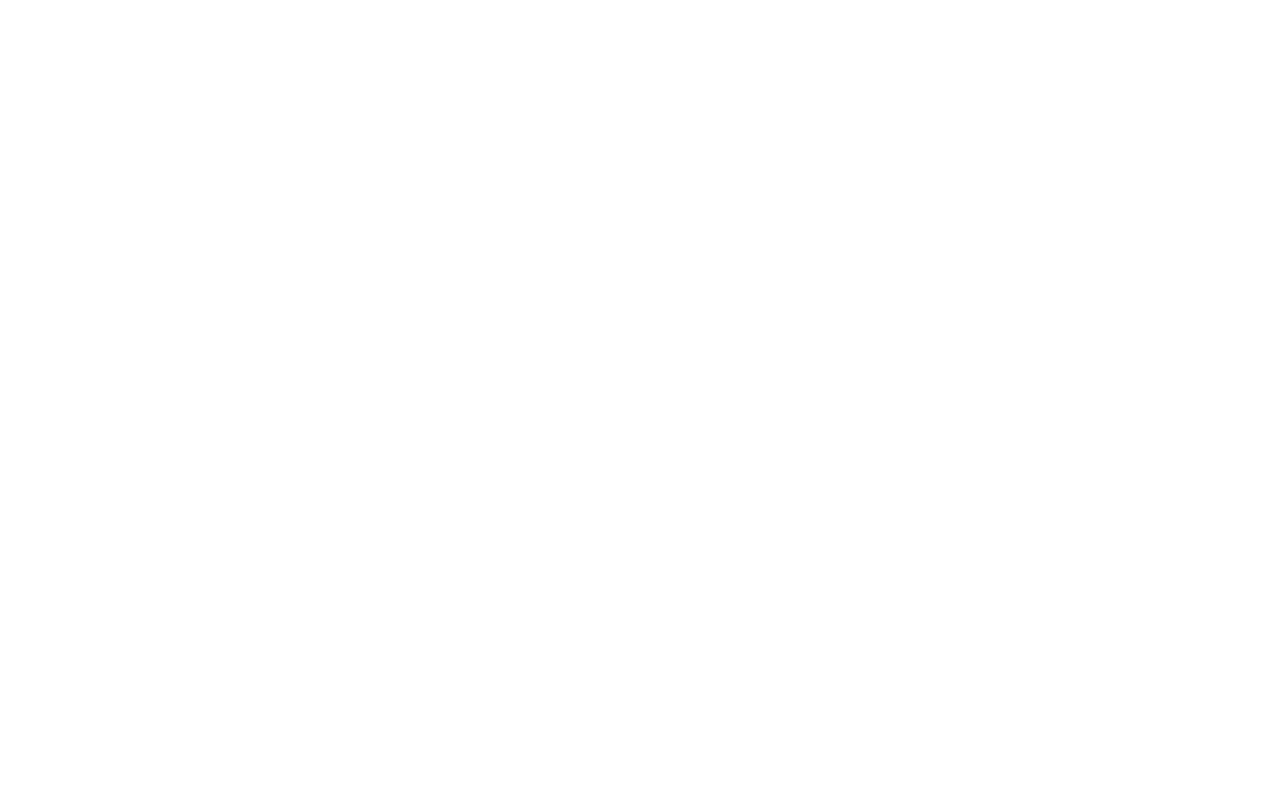
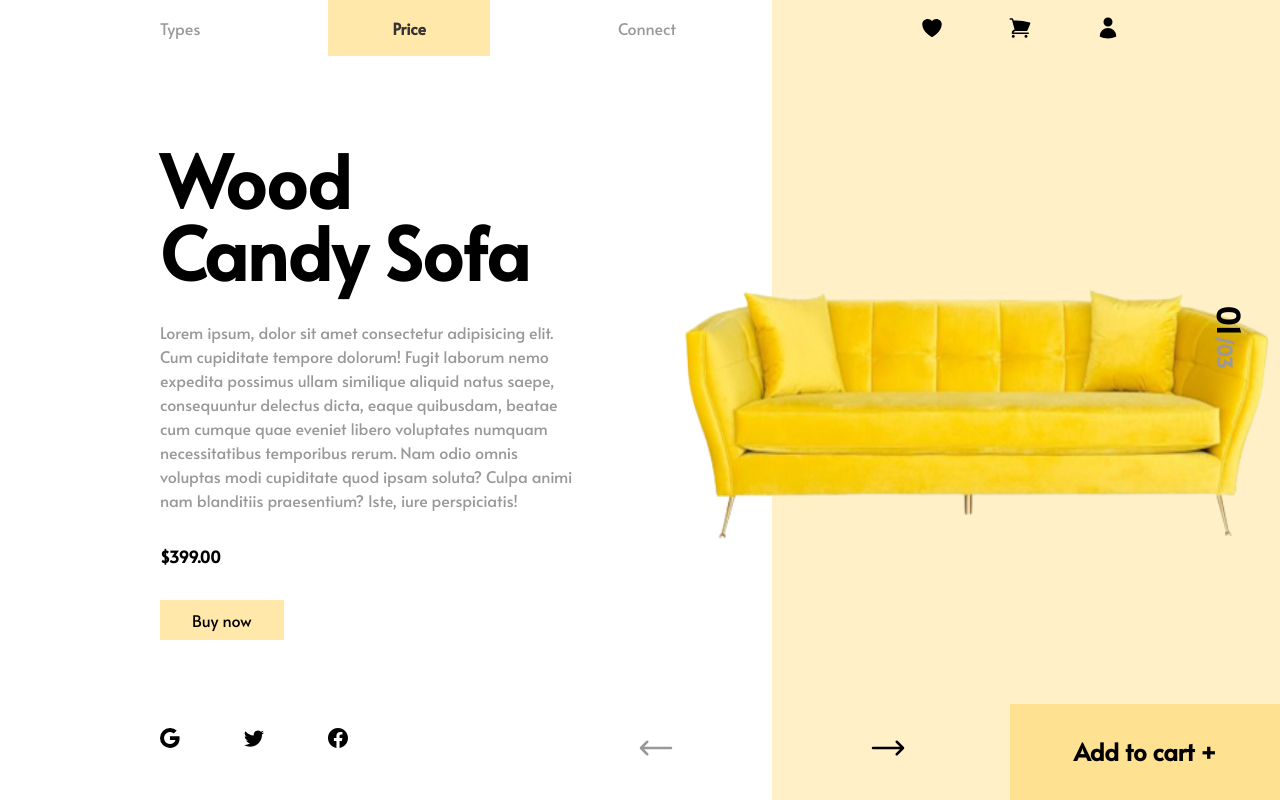
Before and after one commit to JaGarcia02/Frontend_design_reference, a React (Vite) app in the folder frontend_testing_react_vite/client/: page / in a window 1280 px wide. Before the commit this address had no page. Built offline with nearby package versions, Linux system fonts and the light colour scheme.

Commit message:
tailwind_project01 added

```diff
--- a/frontend_testing_react_vite/client/src/App.jsx
+++ b/frontend_testing_react_vite/client/src/App.jsx
@@ -5,11 +5,13 @@
 import DynamicAddRemove_Page from "./pages/DynamicAddRemove_Page";
 import DnDTodo_Page from "./pages/DnDTodo_Page";
 import IdleTime from "./pages/IdleTime";
+import TailwindCSS_project01 from "./pages/TailwindCSS_project01";
 
 function App() {
   return (
     <>
       <Routes>
+        <Route path="/" element={<TailwindCSS_project01 />} />
         <Route path="/test" element={<Recipe_Page />} />
         <Route path="/test2" element={<DynamicAddRemove_Page />} />
         <Route path="/test3" element={<DnDTodo_Page />} />
--- /dev/null
+++ b/frontend_testing_react_vite/client/src/components/TailwindCSS_project01/HeroTextContent.jsx
@@ -0,0 +1,21 @@
+import React from "react";
+
+const HeroTextContent = () => {
+  return (
+    <div className="flex flex-col gap-8 items-start w-[80%]">
+      <h1 className="text-7xl font-bold">Wood Candy Sofa</h1>
+      <p className="text-[#999999]">
+        Lorem ipsum, dolor sit amet consectetur adipisicing elit. Cum cupiditate
+        tempore dolorum! Fugit laborum nemo expedita possimus ullam similique
+        aliquid natus saepe, consequuntur delectus dicta, eaque quibusdam,
+        beatae cum cumque quae eveniet libero voluptates numquam necessitatibus
+        temporibus rerum. Nam odio omnis voluptas modi cupiditate quod ipsam
+        soluta? Culpa animi nam blanditiis praesentium? Iste, iure perspiciatis!
+      </p>
+      <strong className="taxt-2xl font-semibold">$399.00</strong>
+      <button className="bg-[#FFE8A9] px-8 py-2">Buy now</button>
+    </div>
+  );
+};
+
+export default HeroTextContent;
--- /dev/null
+++ b/frontend_testing_react_vite/client/src/components/TailwindCSS_project01/ImageContainer.jsx
@@ -0,0 +1,12 @@
+import React from "react";
+import sofaImg from "../../assets/images/noBg.png";
+
+const ImageContainer = () => {
+  return (
+    <div className="absolute top-[8%] left-[-100px]">
+      <img src={sofaImg} alt="" className="w-[700px] h-[700px]" />
+    </div>
+  );
+};
+
+export default ImageContainer;
--- /dev/null
+++ b/frontend_testing_react_vite/client/src/components/TailwindCSS_project01/LeftFooter.jsx
@@ -0,0 +1,58 @@
+import React from "react";
+
+const LeftFooter = () => {
+  return (
+    <div className="flex justify-between">
+      <div className="flex gap-16">
+        <svg
+          xmlns="http://www.w3.org/2000/svg"
+          width="20"
+          height="20"
+          fill="currentColor"
+          className="bi bi-google"
+          viewBox="0 0 16 16"
+        >
+          <path d="M15.545 6.558a9.42 9.42 0 0 1 .139 1.626c0 2.434-.87 4.492-2.384 5.885h.002C11.978 15.292 10.158 16 8 16A8 8 0 1 1 8 0a7.689 7.689 0 0 1 5.352 2.082l-2.284 2.284A4.347 4.347 0 0 0 8 3.166c-2.087 0-3.86 1.408-4.492 3.304a4.792 4.792 0 0 0 0 3.063h.003c.635 1.893 2.405 3.301 4.492 3.301 1.078 0 2.004-.276 2.722-.764h-.003a3.702 3.702 0 0 0 1.599-2.431H8v-3.08h7.545z" />
+        </svg>
+        <svg
+          xmlns="http://www.w3.org/2000/svg"
+          width="20"
+          height="20"
+          fill="currentColor"
+          className="bi bi-twitter"
+          viewBox="0 0 16 16"
+        >
+          <path d="M5.026 15c6.038 0 9.341-5.003 9.341-9.334 0-.14 0-.282-.006-.422A6.685 6.685 0 0 0 16 3.542a6.658 6.658 0 0 1-1.889.518 3.301 3.301 0 0 0 1.447-1.817 6.533 6.533 0 0 1-2.087.793A3.286 3.286 0 0 0 7.875 6.03a9.325 9.325 0 0 1-6.767-3.429 3.289 3.289 0 0 0 1.018 4.382A3.323 3.323 0 0 1 .64 6.575v.045a3.288 3.288 0 0 0 2.632 3.218 3.203 3.203 0 0 1-.865.115 3.23 3.23 0 0 1-.614-.057 3.283 3.283 0 0 0 3.067 2.277A6.588 6.588 0 0 1 .78 13.58a6.32 6.32 0 0 1-.78-.045A9.344 9.344 0 0 0 5.026 15z" />
+        </svg>
+        <svg
+          xmlns="http://www.w3.org/2000/svg"
+          width="20"
+          height="20"
+          fill="currentColor"
+          className="bi bi-facebook"
+          viewBox="0 0 16 16"
+        >
+          <path d="M16 8.049c0-4.446-3.582-8.05-8-8.05C3.58 0-.002 3.603-.002 8.05c0 4.017 2.926 7.347 6.75 7.951v-5.625h-2.03V8.05H6.75V6.275c0-2.017 1.195-3.131 3.022-3.131.876 0 1.791.157 1.791.157v1.98h-1.009c-.993 0-1.303.621-1.303 1.258v1.51h2.218l-.354 2.326H9.25V16c3.824-.604 6.75-3.934 6.75-7.951z" />
+        </svg>
+      </div>
+      <div className="text-[#999999]">
+        <svg
+          xmlns="http://www.w3.org/2000/svg"
+          fill="none"
+          viewBox="0 0 24 24"
+          strokeWidth={1.5}
+          stroke="currentColor"
+          className="w-10 h-10"
+        >
+          <path
+            strokeLinecap="round"
+            strokeLinejoin="round"
+            d="M6.75 15.75L3 12m0 0l3.75-3.75M3 12h18"
+          />
+        </svg>
+      </div>
+    </div>
+  );
+};
+
+export default LeftFooter;
--- /dev/null
+++ b/frontend_testing_react_vite/client/src/components/TailwindCSS_project01/NavIcons.jsx
@@ -0,0 +1,38 @@
+import React from "react";
+
+const NavIcons = () => {
+  return (
+    <div className="flex gap-16 py-4 justify-end">
+      <svg
+        xmlns="http://www.w3.org/2000/svg"
+        viewBox="0 0 24 24"
+        fill="currentColor"
+        className="w-6 h-6"
+      >
+        <path d="M11.645 20.91l-.007-.003-.022-.012a15.247 15.247 0 01-.383-.218 25.18 25.18 0 01-4.244-3.17C4.688 15.36 2.25 12.174 2.25 8.25 2.25 5.322 4.714 3 7.688 3A5.5 5.5 0 0112 5.052 5.5 5.5 0 0116.313 3c2.973 0 5.437 2.322 5.437 5.25 0 3.925-2.438 7.111-4.739 9.256a25.175 25.175 0 01-4.244 3.17 15.247 15.247 0 01-.383.219l-.022.012-.007.004-.003.001a.752.752 0 01-.704 0l-.003-.001z" />
+      </svg>
+      <svg
+        xmlns="http://www.w3.org/2000/svg"
+        viewBox="0 0 24 24"
+        fill="currentColor"
+        className="w-6 h-6"
+      >
+        <path d="M2.25 2.25a.75.75 0 000 1.5h1.386c.17 0 .318.114.362.278l2.558 9.592a3.752 3.752 0 00-2.806 3.63c0 .414.336.75.75.75h15.75a.75.75 0 000-1.5H5.378A2.25 2.25 0 017.5 15h11.218a.75.75 0 00.674-.421 60.358 60.358 0 002.96-7.228.75.75 0 00-.525-.965A60.864 60.864 0 005.68 4.509l-.232-.867A1.875 1.875 0 003.636 2.25H2.25zM3.75 20.25a1.5 1.5 0 113 0 1.5 1.5 0 01-3 0zM16.5 20.25a1.5 1.5 0 113 0 1.5 1.5 0 01-3 0z" />
+      </svg>
+      <svg
+        xmlns="http://www.w3.org/2000/svg"
+        viewBox="0 0 24 24"
+        fill="currentColor"
+        className="w-6 h-6"
+      >
+        <path
+          fillRule="evenodd"
+          d="M7.5 6a4.5 4.5 0 119 0 4.5 4.5 0 01-9 0zM3.751 20.105a8.25 8.25 0 0116.498 0 .75.75 0 01-.437.695A18.683 18.683 0 0112 22.5c-2.786 0-5.433-.608-7.812-1.7a.75.75 0 01-.437-.695z"
+          clipRule="evenodd"
+        />
+      </svg>
+    </div>
+  );
+};
+
+export default NavIcons;
--- /dev/null
+++ b/frontend_testing_react_vite/client/src/components/TailwindCSS_project01/NavLinks.jsx
@@ -0,0 +1,22 @@
+import React from "react";
+
+const NavLinks = () => {
+  return (
+    <div className="flex gap-32 justify-between text-[#999999]">
+      <a href="#" className="py-4">
+        Types
+      </a>
+      <a
+        href="#"
+        className="py-4 bg-[#FFE8A9] px-16 font-semibold text-[#343434]"
+      >
+        Price
+      </a>
+      <a href="#" className="py-4">
+        Connect
+      </a>
+    </div>
+  );
+};
+
+export default NavLinks;
--- /dev/null
+++ b/frontend_testing_react_vite/client/src/components/TailwindCSS_project01/PageCount.jsx
@@ -0,0 +1,12 @@
+import React from "react";
+
+const PageCount = () => {
+  return (
+    <div className="absolute right-5 top-[40%] rotate-90 text-xl font-semibold">
+      <span className="text-3xl font-bold">01</span>
+      <span className="text-[#999999]">/03</span>
+    </div>
+  );
+};
+
+export default PageCount;
--- /dev/null
+++ b/frontend_testing_react_vite/client/src/components/TailwindCSS_project01/RightFooter.jsx
@@ -0,0 +1,27 @@
+import React from "react";
+
+const RightFooter = () => {
+  return (
+    <div className="flex justify-between">
+      <div className="pl-24">
+        <svg
+          xmlns="http://www.w3.org/2000/svg"
+          viewBox="0 0 24 24"
+          fill="currentColor"
+          className="w-10 h-10"
+        >
+          <path
+            fillRule="evenodd"
+            d="M16.72 7.72a.75.75 0 011.06 0l3.75 3.75a.75.75 0 010 1.06l-3.75 3.75a.75.75 0 11-1.06-1.06l2.47-2.47H3a.75.75 0 010-1.5h16.19l-2.47-2.47a.75.75 0 010-1.06z"
+            clipRule="evenodd"
+          />
+        </svg>
+      </div>
+      <button className="absolute bottom-0 right-0 py-8 px-16 bg-[#FFE192] font-semibold text-2xl">
+        Add to cart +
+      </button>
+    </div>
+  );
+};
+
+export default RightFooter;
--- a/frontend_testing_react_vite/client/src/index.css
+++ b/frontend_testing_react_vite/client/src/index.css
@@ -1,3 +1,5 @@
+@import url("https://fonts.googleapis.com/css2?family=Alata&family=Libre+Baskerville&family=Mulish:wght@700&family=Poppins:ital,wght@0,900;1,900&display=swap");
+
 @tailwind base;
 @tailwind components;
 @tailwind utilities;
--- /dev/null
+++ b/frontend_testing_react_vite/client/src/pages/TailwindCSS_project01.jsx
@@ -0,0 +1,29 @@
+import React from "react";
+import NavLinks from "../components/TailwindCSS_project01/NavLinks";
+import HeroTextContent from "../components/TailwindCSS_project01/HeroTextContent";
+import LeftFooter from "../components/TailwindCSS_project01/LeftFooter";
+import NavIcons from "../components/TailwindCSS_project01/NavIcons";
+import ImageContainer from "../components/TailwindCSS_project01/ImageContainer";
+import PageCount from "../components/TailwindCSS_project01/PageCount";
+import RightFooter from "../components/TailwindCSS_project01/RightFooter";
+
+const TailwindCSS_project01 = () => {
+  return (
+    <div className="w-screen h-screen font-alata flex overflow-hidden">
+      <div className="h-full flex-1 pl-40 pr-24 pb-8 flex flex-col justify-between">
+        <NavLinks />
+        <HeroTextContent />
+
+        <LeftFooter />
+      </div>
+      <div className="h-full flex-1 bg-[#FFF0C8] pr-40 pb-8 flex flex-col justify-between relative">
+        <NavIcons />
+        <ImageContainer />
+        <PageCount />
+        <RightFooter />
+      </div>
+    </div>
+  );
+};
+
+export default TailwindCSS_project01;
--- a/frontend_testing_react_vite/client/tailwind.config.js
+++ b/frontend_testing_react_vite/client/tailwind.config.js
@@ -2,6 +2,9 @@
 export default {
   content: ["./index.html", "./src/**/*.{ts,js,tsx,jsx}"],
   theme: {
+    fontFamily: {
+      alata: ["Alata", "sans-serif"],
+    },
     extend: {},
   },
   plugins: [],
```
Also changed, not shown: frontend_testing_react_vite/client/src/assets/images/noBg.png (added).
